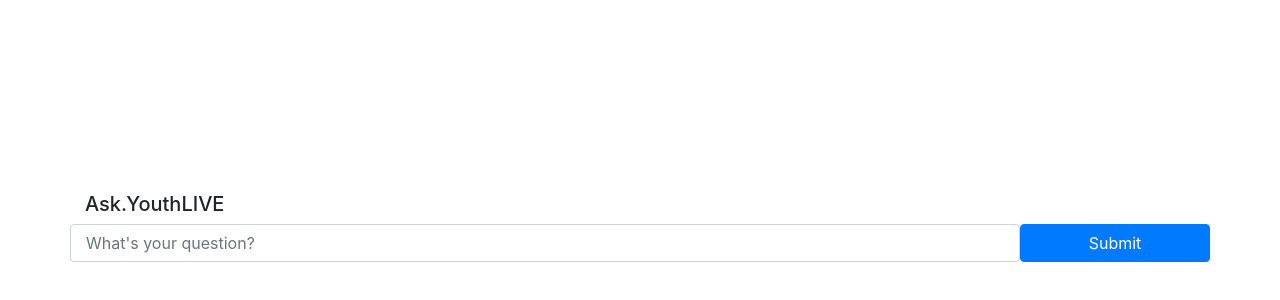
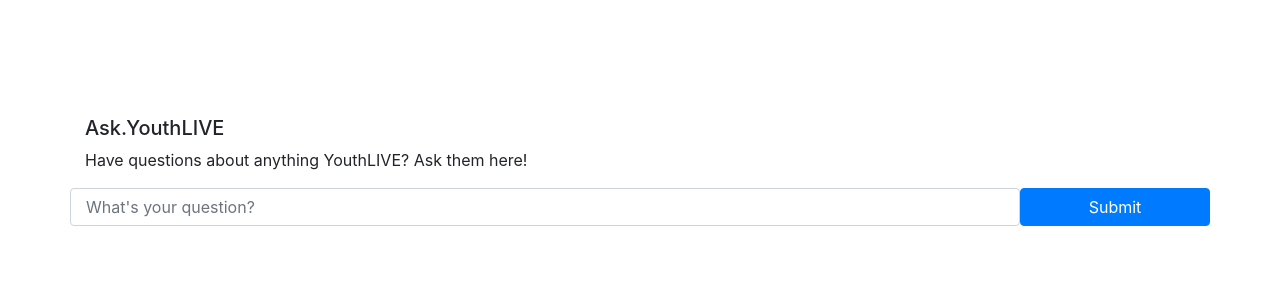
Before and after one commit to gcfyouthlive/ask, a plain HTML site: page index.html in a window 1280 px wide. Shown: the part 332-632 px from the top of the page. Drawn offline with nearby package versions, Linux system fonts and the light colour scheme.

Commit message:
Push to prod

```diff
--- a/index.html
+++ b/index.html
@@ -8,9 +8,10 @@
     <link rel="stylesheet" href="css/bootstrap-reboot.css">
 </head>
 <body class="container align-items-center">
-    <div class=" align-content-center vh-100" style="padding-top: 30%">
+    <div class=" align-content-center vh-100" style="padding-top: 20%">
     <h5>Ask.YouthLIVE</h5>
-        <form>
+        <p>Have questions about anything YouthLIVE? Ask them here!</p>
+	<form>
             <div class="form-group row">
                 <input type="text" class="form-control col-sm-10" id="inputQuestion" placeholder="What's your question?">
                 <btn type="submit" class="btn btn-primary col-sm-2">Submit</btn>
```
